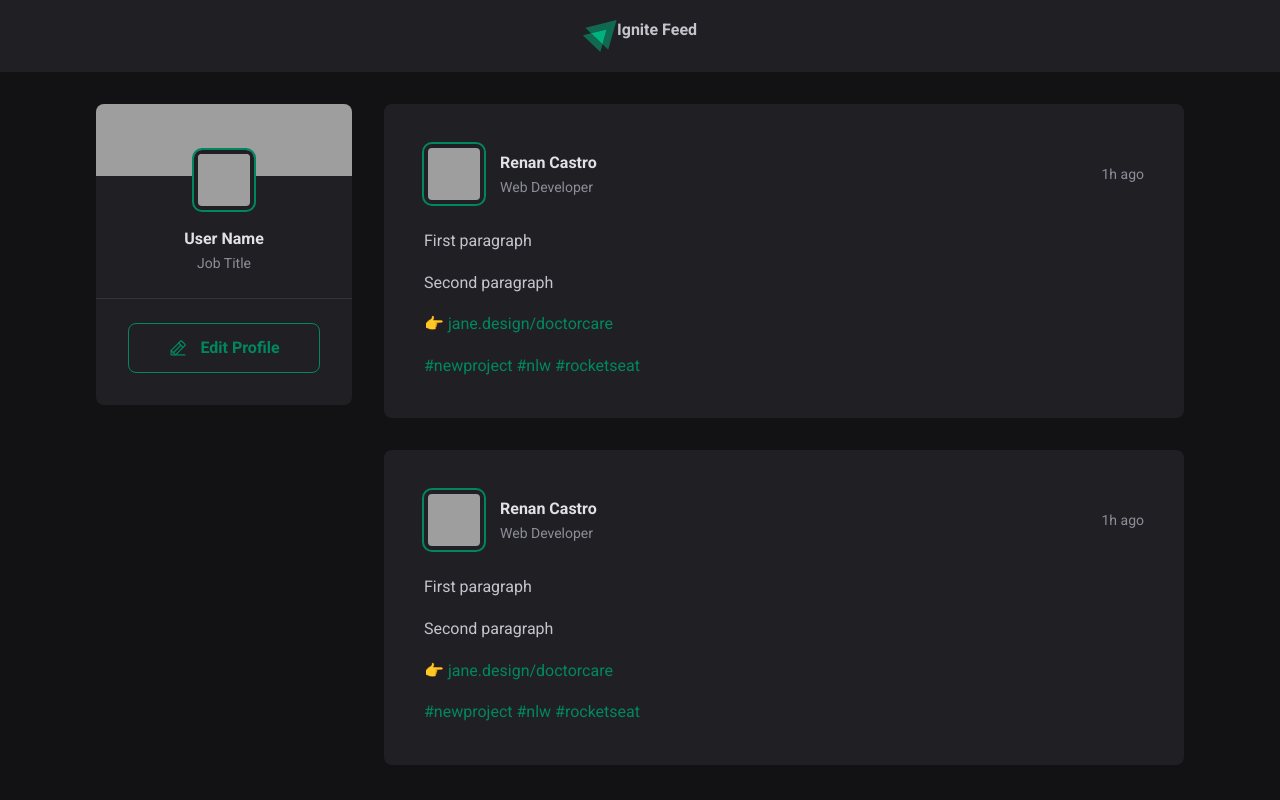
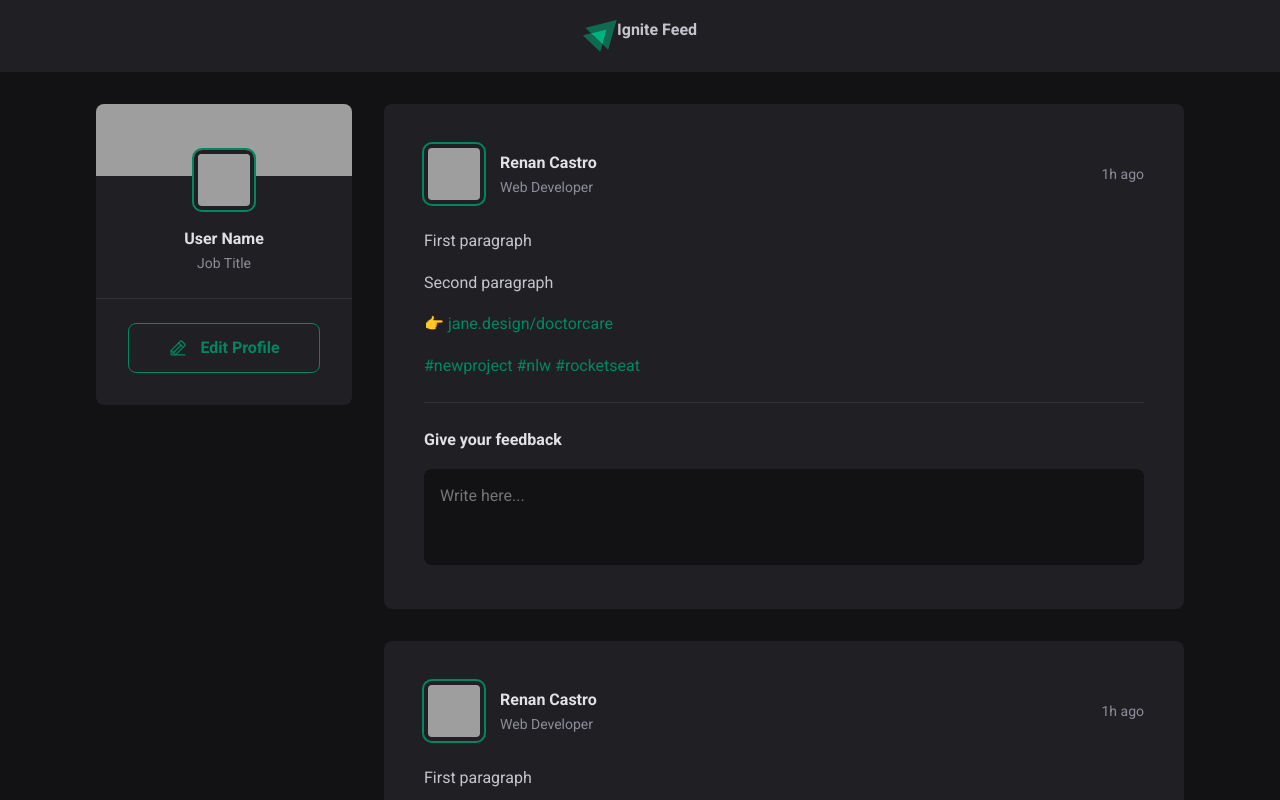
Before and after one commit to renandf/rocketseat-ignite-feed, a React (Vite) app: page / in a window 1280 px wide. Shown: the top 800 px of the page. Built offline with nearby package versions, Linux system fonts and the light colour scheme; grey boxes are pictures that could not be loaded.

Commit message:
feat: Add comment box for post

```diff
--- a/src/components/Post.jsx
+++ b/src/components/Post.jsx
@@ -29,6 +29,18 @@
           <a href="">#rocketseat</a>
         </p>
       </div>
+
+      <form className={styles.comment}>
+        <strong>Give your feedback</strong>
+
+        <textarea
+          placeholder="Write here..."
+        />
+
+        <footer>
+          <button type="submit">Post Comment</button>
+        </footer>
+      </form>
     </article>
   )
 }
--- a/src/components/Post.module.css
+++ b/src/components/Post.module.css
@@ -66,3 +66,54 @@
   color: var(--gray-400);
   line-height: 1.6;
 }
+
+.comment {
+  width: 100%;
+  margin-top: 1.5rem;
+  padding-top: 1.5rem;
+  border-top: 1px solid var(--gray-600);
+}
+
+.comment>strong {
+  line-height: 1.6;
+  color: var(--gray-100);
+}
+
+.comment textarea {
+  width: 100%;
+  background: var(--gray-900);
+  border: 0;
+  resize: none;
+  height: 6rem;
+  padding: 1rem;
+  border-radius: 8px;
+  color: var(--gray-100);
+  line-height: 1.4;
+  margin-top: 1rem;
+}
+
+.comment footer {
+  visibility: hidden;
+  max-height: 0;
+}
+
+.comment:focus-within footer {
+  visibility: visible;
+  max-height: none;
+}
+
+.comment button[type=submit] {
+  margin-top: 1rem;
+  padding: 1rem 1.5rem;
+  border-radius: 8px;
+  border: 0;
+  background: var(--green-500);
+  color: var(--white);
+  font-weight: bold;
+  cursor: pointer;
+  transition: background-color 0.2s;
+}
+
+.comment button[type=submit]:hover {
+  background: var(--green-300);
+}
--- a/src/global.css
+++ b/src/global.css
@@ -11,6 +11,11 @@
 
   --green-300: #00b37e;
   --green-500: #00875f;
+}
+
+:focus {
+  outline: transparent;
+  box-shadow: 0 0 0 2px var(--green-500);
 }
 
 * {
```
